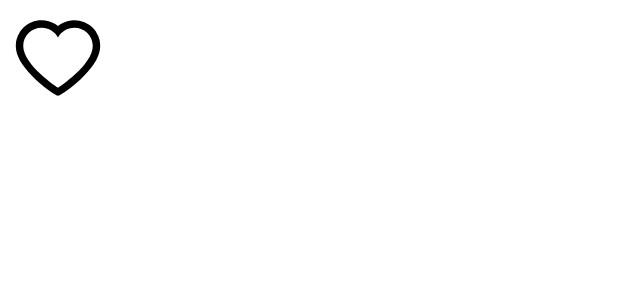
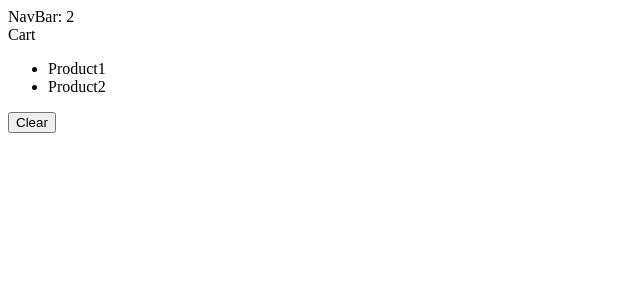
Before and after one commit to Slashh48/react-app, a React (Vite) app: page / in a window 1280 px wide. Shown: the top 300 px of the page, without its empty margins (0-640 px from the left). Built offline with nearby package versions, Linux system fonts and the light colour scheme.

Commit message:
Aj boze pomozi... mogu ja to, samo polako ali odma ubrzo

```diff
--- a/package.json
+++ b/package.json
@@ -10,6 +10,7 @@
   },
   "dependencies": {
     "bootstrap": "^5.2.3",
+    "immer": "^9.0.19",
     "react": "^18.2.0",
     "react-dom": "^18.2.0",
     "react-icons": "^4.7.1",
--- a/src/App.tsx
+++ b/src/App.tsx
@@ -1,9 +1,13 @@
-import Like from "./components/Like";
+import { useState } from "react";
+import NavBar from "./components/Shopping/NavBar";
+import Cart from "./components/Shopping/Cart";
 
 function App() {
+  const [cartItems, setCartItems] = useState(["Product1", "Product2"]);
   return (
     <div>
-      <Like onClick={() => console.log("kliko si")} />
+      <NavBar cartItemsCount={cartItems.length} />
+      <Cart cartItems={cartItems} onClear={() => setCartItems([])} />
     </div>
   );
 }
--- /dev/null
+++ b/src/components/Shopping/Cart.tsx
@@ -0,0 +1,20 @@
+interface Props {
+  cartItems: string[];
+  onClear: () => void;
+}
+
+const Cart = ({ cartItems, onClear }: Props) => {
+  return (
+    <>
+      <div>Cart</div>
+      <ul>
+        {cartItems.map((item) => (
+          <li key={item}>{item}</li>
+        ))}
+      </ul>
+      <button onClick={onClear}>Clear</button>
+    </>
+  );
+};
+
+export default Cart;
--- /dev/null
+++ b/src/components/Shopping/NavBar.tsx
@@ -0,0 +1,8 @@
+interface Props {
+  cartItemsCount: number;
+}
+const NavBar = ({ cartItemsCount }: Props) => {
+  return <div>NavBar: {cartItemsCount}</div>;
+};
+
+export default NavBar;
```
Also changed, not shown: 1 other file (tests, documents, lock files or other folders).
